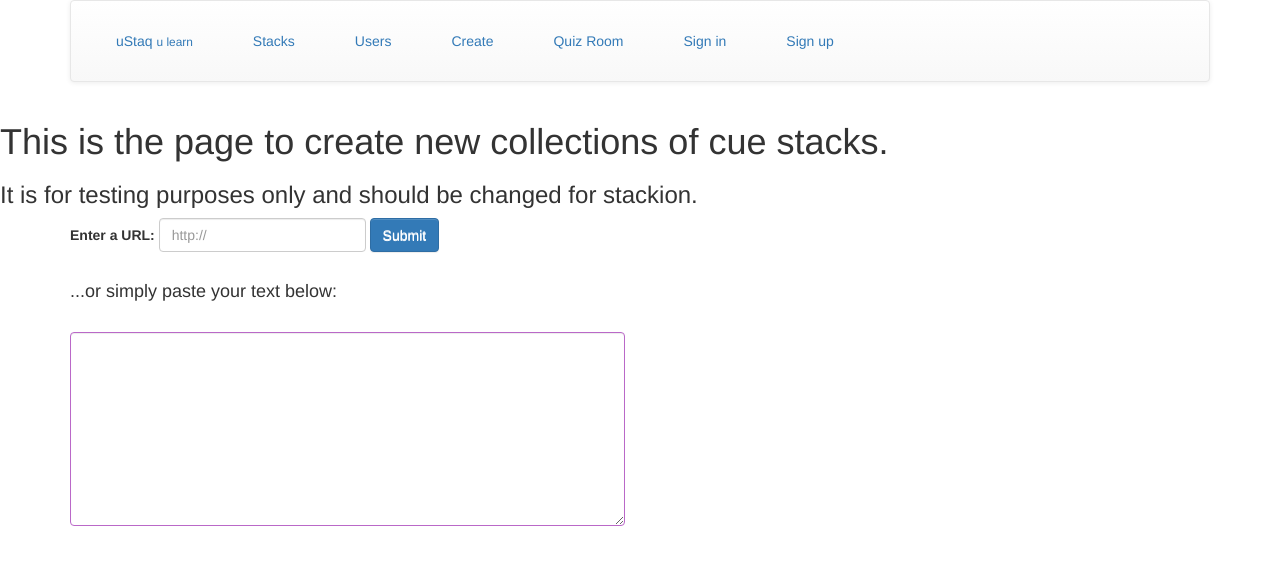
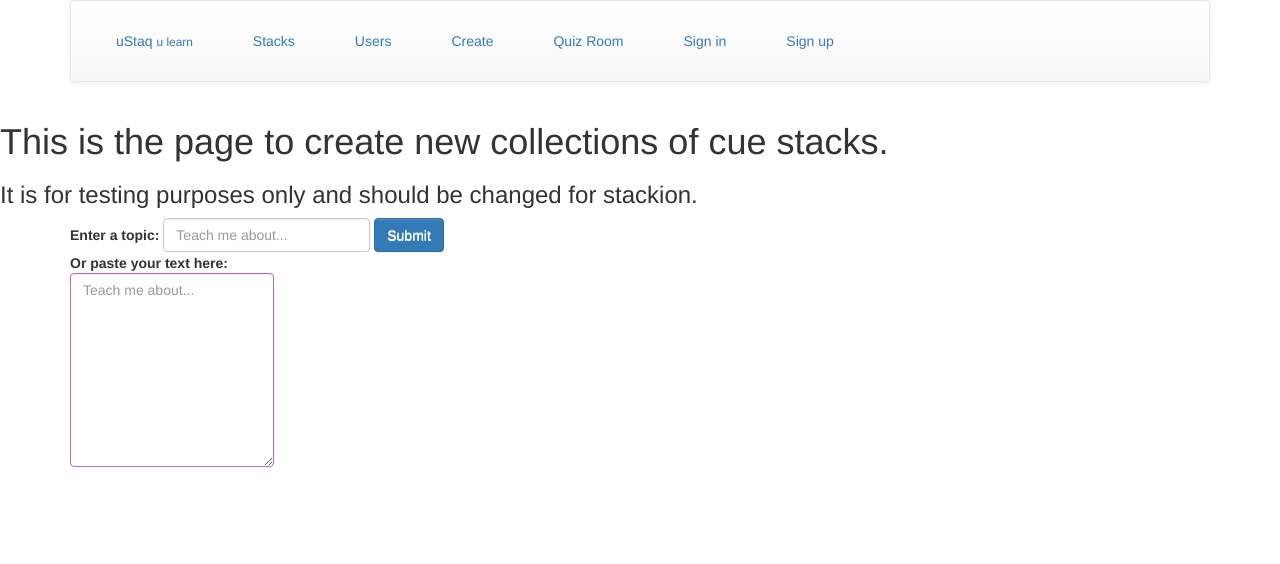
Before and after one commit to quhairfoir/uStaq-client, a React (Create React App) app: page /create in a window 1280 px wide. Shown: the top 564 px of the page. Built offline with nearby package versions, Linux system fonts and the light colour scheme.

Commit message:
basic websocket chatroom functional

```diff
--- a/package.json
+++ b/package.json
@@ -15,7 +15,8 @@
     "react-router": "^4.3.1",
     "react-router-dom": "^4.3.1",
     "react-scripts": "1.1.5",
-    "reactjs-popup": "^1.2.0"
+    "reactjs-popup": "^1.2.0",
+    "socket.io-client": "^2.1.1"
   },
   "scripts": {
     "start": "react-scripts start",
--- a/src/components/App.css
+++ b/src/components/App.css
@@ -59,5 +59,9 @@ body {
 }
 
 #messageBox {
-  height: 500px;
+  height: 475px;
 }
+
+#smallerHeader {
+  margin-top: 0;
+}
--- a/src/components/QuizRoom.jsx
+++ b/src/components/QuizRoom.jsx
@@ -1,15 +1,50 @@
 import React from 'react'
-import {Row, Grid, FormGroup, FormControl, ControlLabel, PageHeader, Well, Panel} from 'react-bootstrap'
+import {Row, Button, Grid, FormGroup, FormControl, ControlLabel, PageHeader, Well, Panel} from 'react-bootstrap'
 // import {Route, Switch, Link} from 'react-router-dom'
+import io from "socket.io-client"
 
 
+let messages = [ { username: 'Dia', message: 'Sea Otters!' }, { username: 'Morag', message: 'Damn, I was going to guess that...' }]
+
 class QuizRoom extends React.Component {
+  constructor(props){
+    super(props)
+
+    this.state = {
+        username: 'Morag',
+        message: '',
+        messages
+    }
+    this.socket = io('localhost:3001')
+    this.socket.on('RECEIVE_MESSAGE', function(data){
+      addMessage(data);
+    })
+
+    const addMessage = data => {
+        console.log(data);
+        this.setState({messages: [...this.state.messages, data]})
+        console.log(this.state.messages);
+    }
+  }
+
+  sendMessage = (event) => {
+    event.preventDefault()
+    this.socket.emit('SEND_MESSAGE', {
+      username: this.state.username,
+      message: this.state.message
+    });
+    this.setState({message: ''});
+  }
+
+  onChange = (event) => {
+   this.setState({message: event.target.value})
+  }
 
   render() {
     return (
       <Grid>
         <Row>
-          <PageHeader>
+          <PageHeader id="smallerHeader">
             <small>The (mostly) educational trivia game</small>
           </PageHeader>
         </Row>
@@ -19,14 +54,22 @@ class QuizRoom extends React.Component {
               <h2>Q: _________ are small fuzzy creatures.</h2>
             </Panel.Heading>
             <Panel.Body id="messageBox">
-            <p><strong>Dia</strong>: Sea Otters!</p>
-            <p><strong>Morag</strong>: Damn, I was going to guess that...</p>
+              <div className="messages">
+                {this.state.messages.map(message => {
+                  return (
+                    <div><strong>{message.username}</strong>: {message.message}</div>
+                  )
+                })}
+              </div>
             </Panel.Body>
             <Panel.Footer>
-              <FormGroup controlId="formControlsTextarea" className="quizTextArea">
-                <ControlLabel>Your answer...?</ControlLabel>
-                <FormControl componentClass="textarea" placeholder="..." />
-              </FormGroup>
+              <form>
+                <FormGroup controlId="formControlsTextarea" className="quizTextArea">
+                  <ControlLabel>Your answer...?</ControlLabel>
+                  <FormControl componentClass="textarea" placeholder="..." value={this.state.message} onChange={this.onChange}/>
+                </FormGroup>
+                <Button type="submit" onClick={this.sendMessage} bsStyle="primary">Send</Button>
+              </form>
             </Panel.Footer>
           </Panel>
         </Row>
--- a/src/components/UrlInput.jsx
+++ b/src/components/UrlInput.jsx
@@ -9,6 +9,7 @@ import Row from "react-bootstrap/lib/Row";
 import FormControl from "react-bootstrap/lib/FormControl";
 import "./FormExample.css";
 import Example from "./CardModal";
+import axios from 'axios';
 
 class FormExample extends React.Component {
   constructor(props) {
@@ -103,6 +104,39 @@ class FormExample extends React.Component {
     });
   }
 
+  makeProtoStack = (event) => {
+    let protoStack = {
+      query: event.target.elements.wikiQuery.value ? event.target.elements.wikiQuery.value : null,
+      text: event.target.elements.textBox.value ? event.target.elements.textBox.value : null,
+      type: event.target.elements.wikiQuery.value ? 'wiki' : event.target.elements.textBox.value ? 'text' : null
+    }
+    return protoStack
+  }
+
+  handleSubmit = e => {
+    e.preventDefault()
+    const pkg = {
+      userId: 2,
+      newStack: { woah: "is this a thing?" }
+    }
+    const userId = 2
+    console.log(pkg)
+    axios.post('http://localhost:8080/stacks', pkg)
+    .then(response => console.log(response))
+    .catch(error => console.log(error))
+    this.setState({ showCards: true })
+  }
+
+  // handleSubmit = e => {
+  //   e.preventDefault()
+  //   let newProtoStack = this.makeProtoStack(e)
+  //   console.log(newProtoStack)
+  //   axios.post('http://localhost:8080/proto', newProtoStack)
+  //   .then(response => console.log(response))
+  //   .catch(error => console.log(error))
+  //   this.setState({ showCards: true })
+  // }
+
   render() {
     return (
       <Grid>
@@ -111,26 +145,26 @@ class FormExample extends React.Component {
             <Col lg={6}>
               <Form inline onSubmit={this.handleSubmit}>
                 <FormGroup controlId="formInlineUrl">
-                  <ControlLabel>Enter a URL:</ControlLabel>{" "}
+                  <ControlLabel>Enter a topic:</ControlLabel>{" "}
                   <FormControl
-                    name="urlInput"
-                    type="Url"
-                    placeholder="http://"
+                    name="wikiQuery"
+                    placeholder="Teach me about..."
                   />{" "}
                   <Button className="btn btn-primary" type="submit">
                     Submit{" "}
                   </Button>
                 </FormGroup>
+                <br />
+                <FormGroup controlId="formControlsTextarea">
+                  <ControlLabel>Or paste your text here:</ControlLabel>
+                  <br />
+                  <FormControl
+                    componentClass="textarea"
+                    name="textBox"
+                    placeholder="Teach me about..."
+                    rows="9" />
+                </FormGroup>
               </Form>
-              <br />
-
-              <h4>...or simply paste your text below:</h4>
-              <label htmlFor="exampleFormControlTextarea4"> </label>
-              <textarea
-                className="form-control"
-                id="exampleFormControlTextarea4"
-                rows="9"
-              />
             </Col>
 
             <Col lg={6}>
@@ -157,15 +191,6 @@ class FormExample extends React.Component {
       </Grid>
     );
   }
-
-  handleWordClick = index => {};
-
-  handleSubmit = e => {
-    e.preventDefault();
-    const url = e.target.elements.urlInput.value; //use the name attribute that you use on the form input to get what you need
-    // console.log(url);
-    this.setState({ showCards: true });
-  };
 }
 
 export default FormExample;
```
Also changed, not shown: 2 other files (tests, documents, lock files or other folders).
